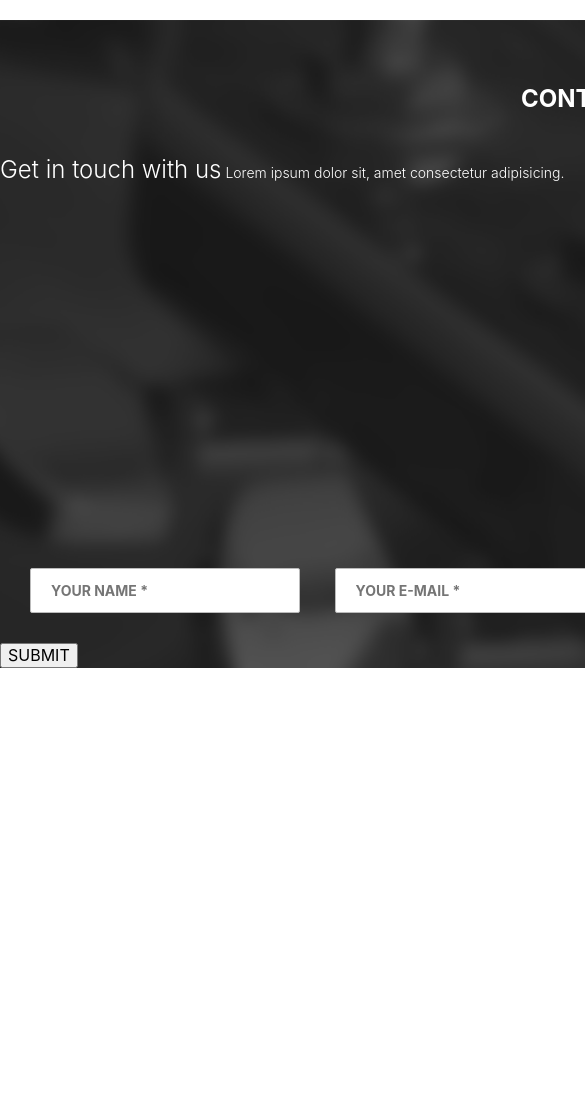
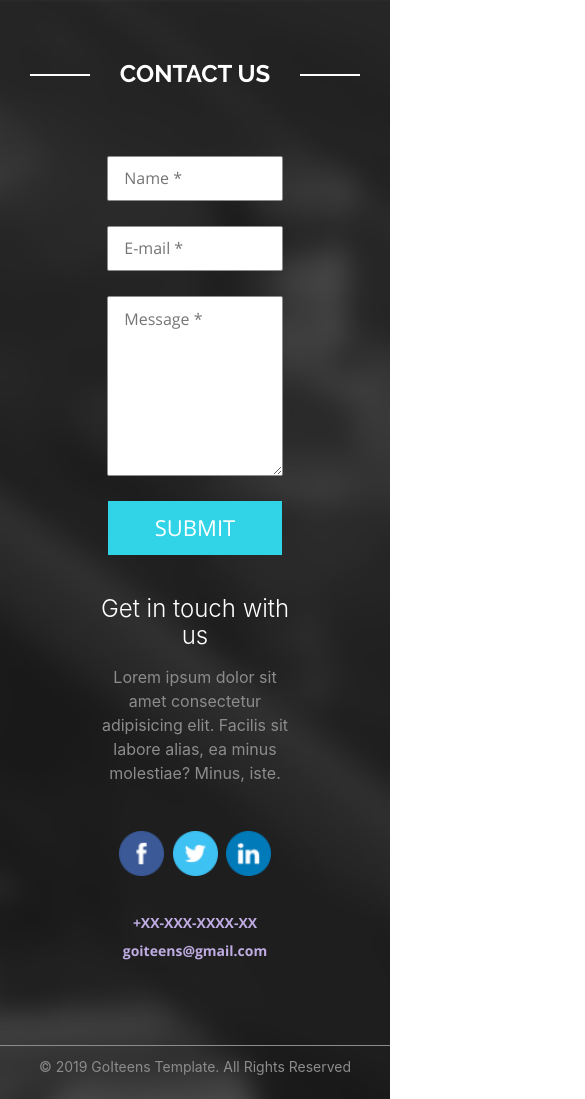
Before and after one commit to YuluaOkrushko/hakaton, a website: page src/footer.html in a window 390 px wide. Shown: the top 1099 px of the page, 585 px wide, since content can reach past the window. Before the commit the page ends 844 px from the top, so only its background shows below. Drawn offline with nearby package versions, Linux system fonts and the light colour scheme; files that its build step writes are made by us from their sources; files whose address does not match are found by name.

Commit message:
fixed footer

```diff
--- a/src/footer.html
+++ b/src/footer.html
@@ -10,48 +10,49 @@
 
 <body>
   <footer class="footer">
+    <h2 class="contact-title">Contact us</h2>
     <div class="container">
-      <h2 class="contact-title">Contact us</h2>
-      <div class="contact-title-wrap">
-        <h3 class="contact-second__title">Get in touch with us<span class="contact-second__title-description"> Lorem
-            ipsum dolor sit,
-            amet consectetur adipisicing.</span></h3>
-        <ul class="socials-icons">
+      <div class="contact-form-wrap">
+        <h3 class="contact-second__title">Get in touch with us</h3>
+        <p class="contact-second__title-text"> Lorem ipsum dolor sit amet consectetur adipisicing elit. Facilis sit
+          labore alias, ea minus molestiae? Minus, iste.</p>
+        <ul class="socials-navigation">
           <li>
-            <a class="socials-icons__item socials-navigation__item--after" href="">
-              <svg class="site-navigation__item-icon" width="45" height="45">
-                <use href="../build/images/icons/icon-facebook.svg"></use>
-              </svg>
+            <a class="socials-navvigation__item" href="https://www.facebook.com/GoITeens/?ref=br_rs">
+              <img class="socials-navigation__item-icon" src="../build/images/icons/facebook_copy.png" width="45"
+                height="45" alt="facebook_icon">
             </a>
           </li>
           <li>
-            <a class="socials-navigation__item socials-navigation__item--after" href="">
-              <svg class="site-navigation__item-icon" width="45" height="45">
-                <use href="../build/images/icons/icon-twitter.svg"></use>
-              </svg>
+            <a class="socials-navigation__item" href="https://twitter.com/hashtag/goiteens">
+              <img class="socials-navigation__item-icon" src="../build/images/icons/twitter_copy.png" width="45"
+                height="45" alt="twitter_icon">
             </a>
           </li>
           <li>
-            <a class="socials-navigation__item socials-navigation__item--after" href="">
-              <svg class="site-navigation__item-icon" width="45" height="45">
-                <use href="../build/images/icons/icon-linkedin.svg"></use>
-              </svg>
+            <a class="socials-navigation__item" href="https://ru.linkedin.com/company/goiteens">
+              <img class="socials-navigation__item-icon" src="../build/images/icons/linkedin_copy.png" width="45"
+                height="45" alt="linked_icon">
             </a>
           </li>
-          <li><a class="" href="tel: +380440000000">+300000000000</a></li>
-          <li><a class="" href="mailto: goiteens@gmail.com">goiteens@gmail.com</a></li>
+        </ul>
+        <ul class="socials-navigation__email-phone">
+          <li><a class="socials-navigation__email-phone-item" href="tel: +380440000000">+XX-XXX-XXXX-XX</a></li>
+          <li><a class="socials-navigation__email-phone-item" href="mailto: goiteens@gmail.com">goiteens@gmail.com</a>
+          </li>
         </ul>
       </div>
-      <form class="user-form container" method="GET" action="#">
-        <div class="input-area-position">
-          <input class="input-data input-data__user-name" type="text" name="user-name" placeholder="your name *" required />
-          <input class="input-data input-data__user-email" type="email" name="user-e-mail" placeholder="your e-mail *" required />
-          <textarea class="input-textarea validation" name="user-message" placeholder="Message *" cols="30" rows="10"
+      <div class="input-area-wrap">
+        <form class="user-form" method="GET" action="#">
+          <input class="input-data input-data__user input-data__text-style" type="text" name="user-name" placeholder="Name *" required />
+          <input class="input-data input-data__user input-data__text-style" type="email" name="user-e-mail" placeholder="E-mail *" required />
+          <textarea class="input-data input-textarea input-data__text-style" name="Message" placeholder="Message *" cols="30" rows="10"
             required></textarea>
-        </div>
-        <button class="form-button">SUBMIT</button>
-      </form>
+          <button class="form-button">SUBMIT</button>
+        </form>
+      </div>
     </div>
+    <p class="footer-info"> © 2019 GoIteens Template. All Rights Reserved</p>
   </footer>
 </body>
 
--- a/src/sass/footer.scss
+++ b/src/sass/footer.scss
@@ -1,75 +1,296 @@
+.container {
+  width: 1200px;
+  margin: auto;
+  display: flex;
+}
+
 .footer {
-  width: 1200px;
-  height: auto;
-  justify-content: center;
-  flex-direction: column;
-  margin: 0 auto;
-  align-items: center;
+  display: flex;
+  flex-flow: column wrap;
+  max-width: 100%;
+  background-size: cover;
+  background-repeat: no-repeat;
+  background-position: center;
+  position: relative;
   background-image: url(../images/footer_bg_img.png);
 }
 
 a {
-  display: inline-block;
-  padding: 6px 12px;
+  display: block;
   text-decoration: none;
 }
 
 li {
   list-style: none;
-  display: flex;
-  flex-wrap: wrap;
+  display: inline-flex;
 }
 
 .contact-title {
-  display: block;
+  margin: 0 auto;
+  font-family: 'Raleway', sans-serif;
+  font-size: 24px;
+  align-items: center;
+  flex-direction: column;
   text-align: center;
-  font-size: 24px;
   text-transform: uppercase;
-  padding-top: 65px;
+  padding-top: 60px;
   color: #ffffff;
+  position: relative;
+  padding-bottom: 68px;
 
   &::before {
+    content: '';
+    width: 60px;
+    height: 2px;
     background-color: #ffffff;
     position: absolute;
-    width: 60px;
-    height: 1px;
-    margin-top: 20px;
+    top: 48%;
+    transform: translateY(-50%);
+    right: 180px;
   }
 
   &::after {
+    content: '';
+    width: 60px;
+    height: 2px;
     background-color: #ffffff;
     position: absolute;
-    width: 60px;
-    height: 1px;
-    margin-top: 20px;
+    top: 48%;
+    transform: translateY(-50%);
+    left: 180px;
   }
 }
 
-.contact-title-wrap {
-  display: flex;
+.contact-form-wrap {
+  width: 50%;
+  flex-direction: column;
+  height: auto;
+  padding-right: 100px;
 }
 
 .contact-second__title {
   font-size: 24px;
   font-weight: 300;
   color: #ffffff;
+  margin: 0 auto;
+  padding-bottom: 15px;
 }
 
-.contact-second__title-description {
+.contact-second__title-text {
+  font-size: 16px;
+  color: #8c8c8c;
+  line-height: 1.5;
+  margin: 0 auto;
+  padding-bottom: 10px;
+}
+
+.socials-navigation {
+  margin: 0 auto;
+  padding: 36px 0 30px 0;
+}
+
+.socials-navigation__item-icon {
+  margin-right: 17px;
+}
+
+.socials-navigation__email-phone {
+  display: flex;
+  flex-direction: column;
+  padding-left: 0;
+  margin: 0 auto;
+}
+
+.socials-navigation__email-phone-item {
+  font-family: 'OpenSans', sans-serif;
+  font-weight: 700;
   font-size: 14px;
-  font-weight: 300;
-  color: #ffffff;
+  color: #bface2;
+  padding: 0;
+  margin: 0;
+  line-height: 2;
+}
+
+.input-area-wrap {
+  width: 48%;
+}
+
+.user-form {
+  width: 100%;
+  flex-wrap: wrap;
+  display: flex;
+  justify-content: space-between;
 }
 
 .input-data {
   margin-bottom: 30px;
-  width: 270px;
+  width: 48%;
   height: 45px;
-  border: 1px solid #bbbbbb;
+  border: 1px solid #8c8c8c;
   border-radius: 2px;
-  margin-left: 30px;
-  padding-left: 20px;
   font-size: 14px;
   font-weight: 700;
-  text-transform: uppercase;
 }
+
+.input-textarea {
+  width: 100%;
+  height: 180px;
+  border: 1px solid #8c8c8c;
+}
+
+.input-data__text-style {
+  font-size: 16px;
+  line-height: 1;
+  font-family: 'OpenSans', sans-serif;
+  padding: 14px 16px;
+  font-weight: 300;
+}
+
+.form-button {
+  width: 100%;
+  width: 174px;
+  height: 54px;
+  font-family: 'OpenSans', sans-serif;
+  font-size: 22px;
+  font-weight: 400;
+  background-color: #31d4e7;
+  color: #ffffff;
+  border: none;
+  cursor: pointer;
+  display: block;
+  margin-left: 400px;
+}
+
+.footer-info {
+  display: block;
+  color: #8c8c8c;
+  padding-left: 30px;
+  border-top: 1px solid #8c8c8c;
+  line-height: 3.0;
+  font-size: 14px;
+}
+
+@media (min-width: 768px) and (max-width: 1199px) {
+  footer {
+    display: flex;
+    height: auto;
+  }
+
+  .container {
+    margin: 0 auto;
+    width: 100%;
+    flex-flow: column-reverse;
+    align-items: center;
+  }
+
+  .contact-form-wrap {
+    padding: 0;
+    justify-content: space-between;
+    align-items: center;
+  }
+
+  .socials-navigation__item-icon {
+    margin: 0 10px;
+  }
+
+  .input-area-wrap {
+    width: 45%;
+    padding: 0;
+    align-items: center;
+    justify-content: space-between;
+  }
+
+  .user-form {
+    width: 100%;
+    display: flex;
+    flex-wrap: wrap;
+    justify-content: space-between;
+    margin-bottom: 40px;
+  }
+
+  .input-data {
+    align-items: center;
+    justify-content: space-between;
+  }
+
+  .form-button {
+    margin: 0 auto;
+    justify-content: center;
+  }
+
+  .contact-form-wrap {
+    text-align: center;
+  }
+
+  .socials-navigation__email-phone {
+    align-items: center;
+    margin-bottom: 66px;
+  }
+
+  .footer-info {
+    padding: 0;
+    text-align: center;
+  }
+}
+
+@media (min-width: 320px) and (max-width: 767px) {
+  footer {
+    display: flex;
+    height: auto;
+  }
+
+  .container {
+    margin: 0 auto;
+    width: 100%;
+    flex-flow: column-reverse;
+    align-items: center;
+  }
+
+  .contact-form-wrap {
+    padding: 0;
+    align-items: center;
+  }
+
+  .socials-navigation__item-icon {
+    margin: 0 2px;
+  }
+
+  .input-area-wrap {
+    width: 45%;
+    padding: 0;
+    align-items: center;
+  }
+
+  .user-form {
+    width: 100%;
+    display: flex;
+    flex-wrap: wrap;
+    justify-content: space-between;
+    margin-bottom: 40px;
+  }
+
+  .input-data {
+    align-items: center;
+    justify-content: space-between;
+    width: 100%;
+    margin-bottom: 25px;
+  }
+
+  .form-button {
+    margin: 0 auto;
+    justify-content: center;
+  }
+
+  .contact-form-wrap {
+    text-align: center;
+  }
+
+  .socials-navigation__email-phone {
+    align-items: center;
+    margin-bottom: 66px;
+  }
+
+  .footer-info {
+    padding: 0;
+    text-align: center;
+  }
+}
```
Also changed, not shown: src/images/footer_bg_tablet_img.png (added), src/images/icons/facebook_copy.png (added), src/images/icons/linkedin_copy.png (added), src/images/icons/twitter_copy.png (added).
